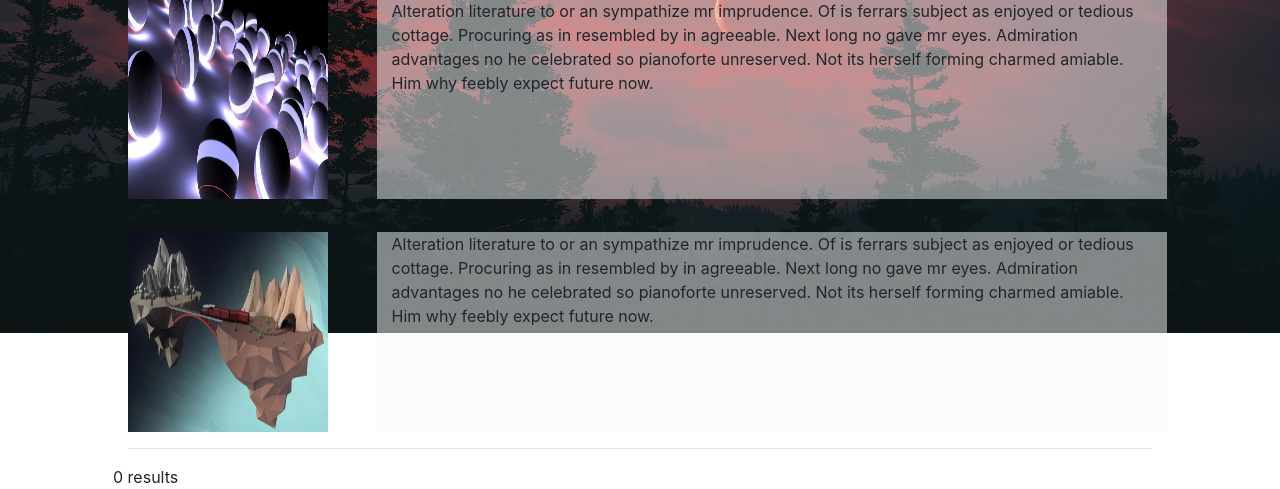
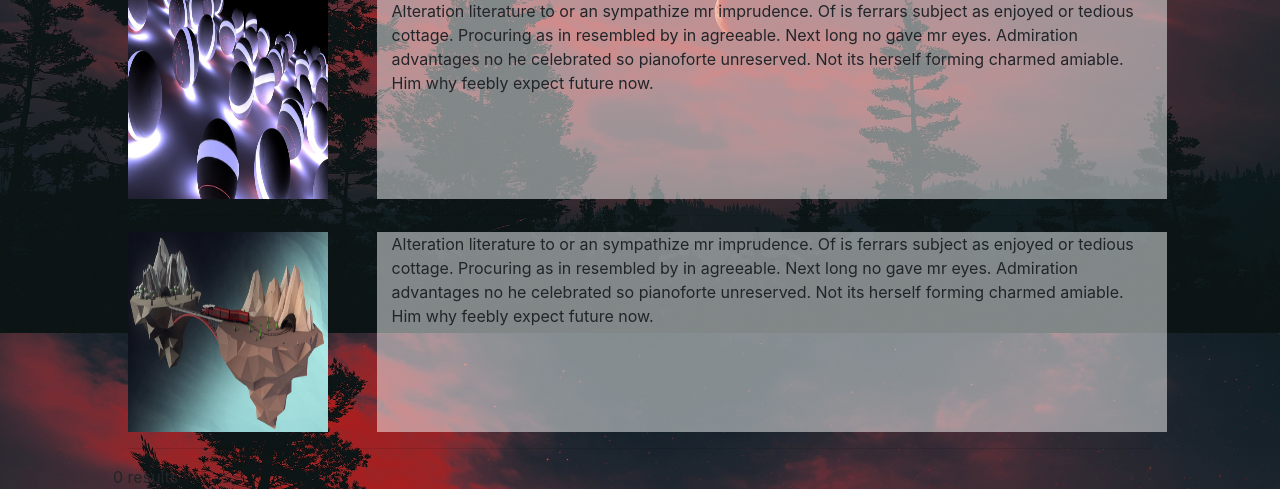
Before and after one commit to RaptorboxN/Art, a PHP site: page /pages/Courosel.php in a window 1280 px wide. Shown: the part 523-1012 px from the top of the page. Run offline with PHP 8.4, Linux system fonts and the light colour scheme; data that the repository does not hold is empty.

Commit message:
Update couroselStyle.css

```diff
--- a/CSS/couroselStyle.css
+++ b/CSS/couroselStyle.css
@@ -1,3 +1,11 @@
+html {
+    background: url(../IMG/Background2.jpg) no-repeat center center fixed;
+    -webkit-background-size: cover;
+    -moz-background-size: cover;
+    -o-background-size: cover;
+    background-size: cover;
+}
+
 .CouroselPage {
     background-image: url('../IMG/Background2.jpg');
     background-size: 100% 100%;
```
